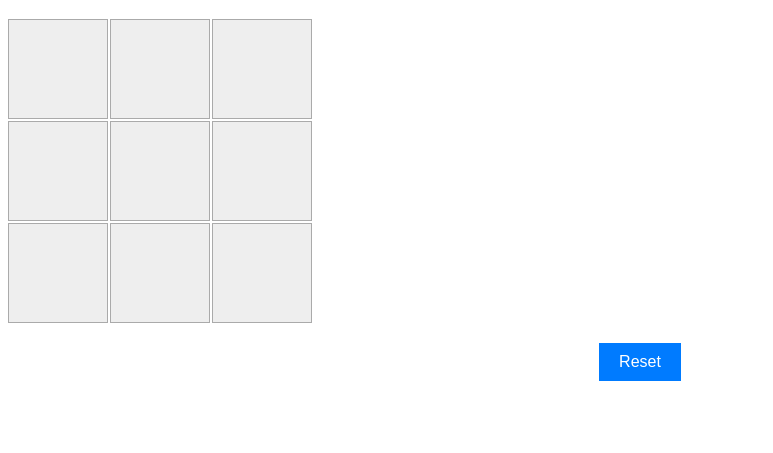
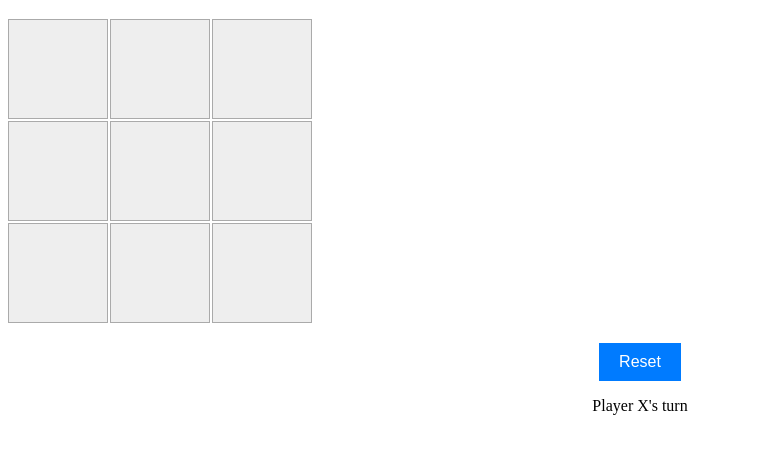
Before and after one commit to vijay220345/PRODIGY_WD_03, a plain HTML site: page index.html in a window 1280 px wide. Shown: the part 61-514 px from the top of the page, without its empty margins (0-773 px from the left). Drawn offline with Linux system fonts and the light colour scheme.

Commit message:
Update index.html

```diff
--- a/index.html
+++ b/index.html
@@ -21,7 +21,7 @@
             <div class="cell" onclick="cellClicked(8)"></div>
         </div>
         <button onclick="resetBoard()">Reset</button>
-        <p id="message"></p>
+        <p id="message">Player X's turn</p>
     </div>
     <script src="script.js"></script>
 </body>
```
